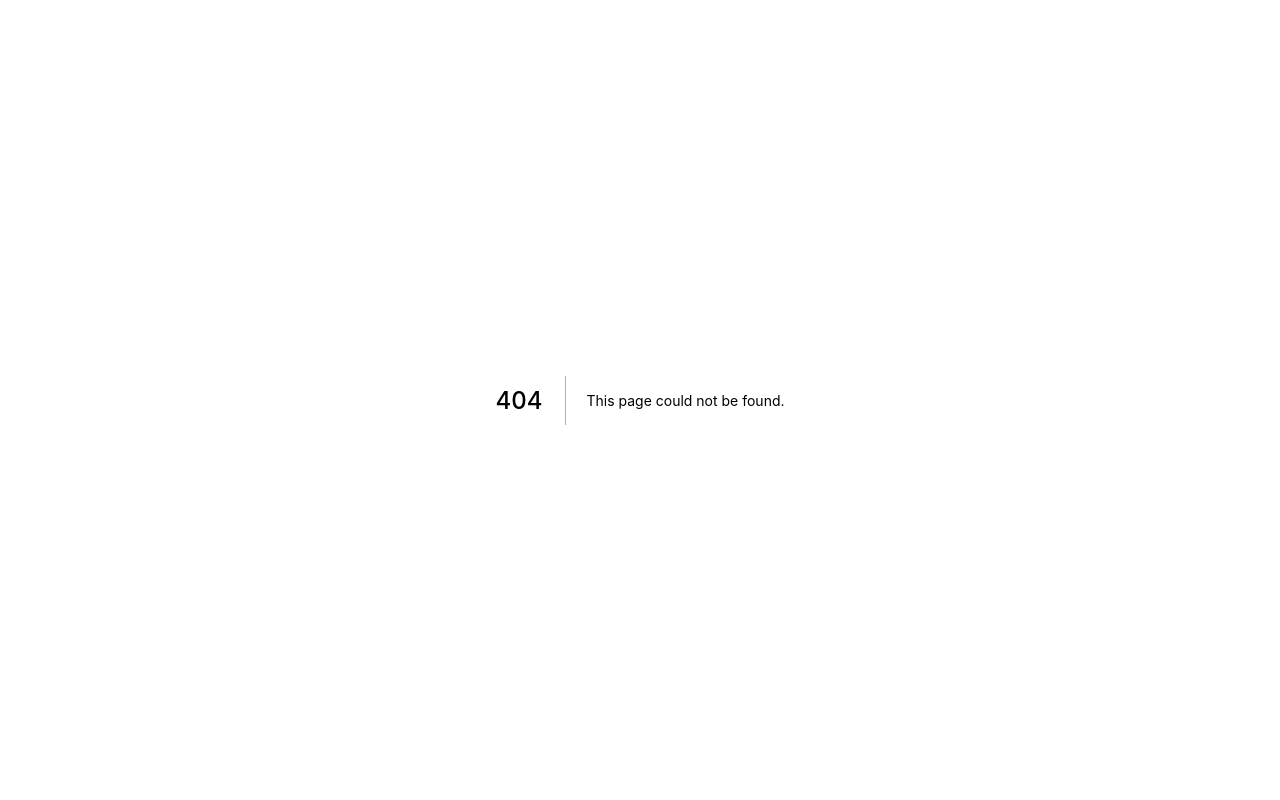
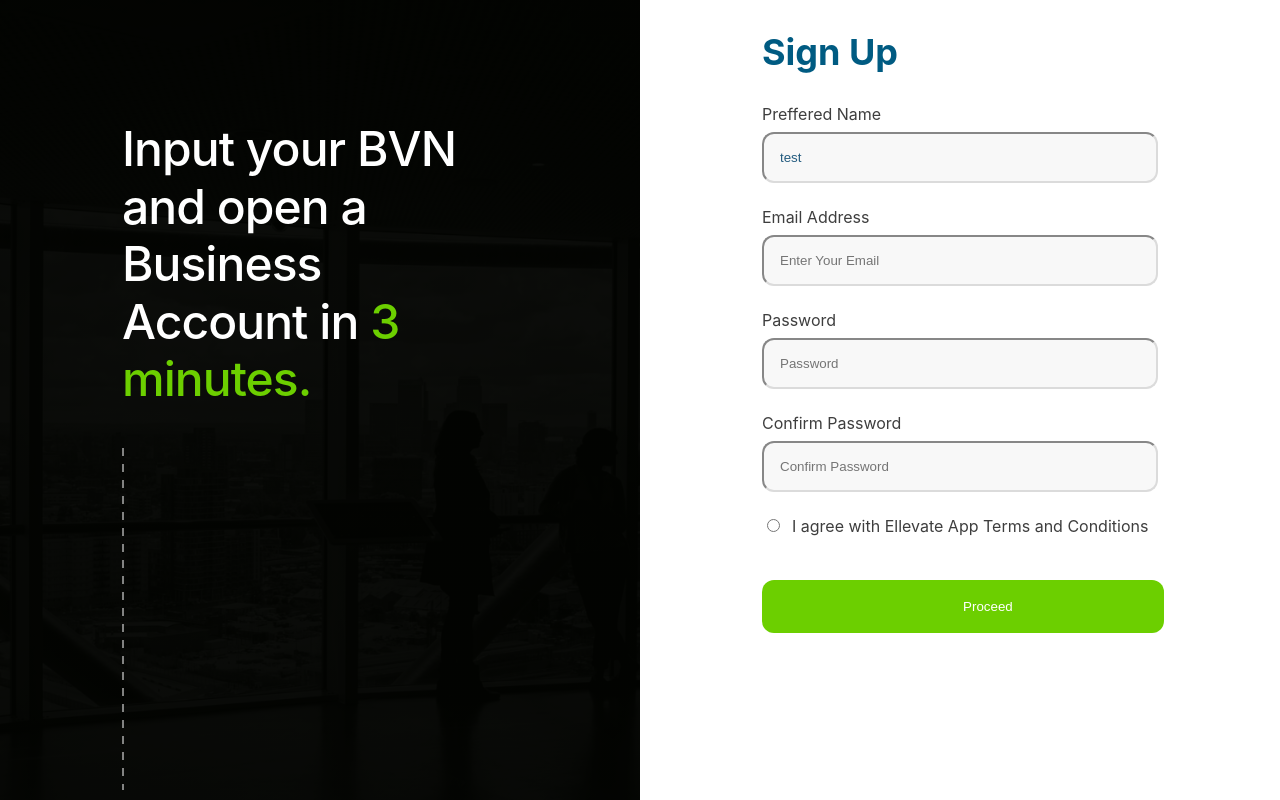
Before and after one commit to AgbajeOlayiwola/ElevateProd2, a Next.js app: page /Auth/SignUp in a window 1280 px wide. Before the commit this address had no page. Built offline with nearby package versions, Linux system fonts and the light colour scheme.

Commit message:
'sign-up'

```diff
--- a/components/ReusableComponents/Button/index.js
+++ b/components/ReusableComponents/Button/index.js
@@ -1,9 +1,9 @@
 import React from 'react';
 import Link from 'next/link';
 
-const ButtonComp = () => {
+const ButtonComp = ({link}) => {
     return (
-        <Link href="#">
+        <Link href={link}>
             <button>Proceed</button>
         </Link>
     );
--- /dev/null
+++ b/pages/Auth/SignUp/index.js
@@ -0,0 +1,105 @@
+import React from 'react';
+import { useForm } from 'react-hook-form';
+import styles from './style.module.css';
+import { ButtonComp } from '../../../components';
+
+const Signup = () => {
+    const {
+        register,
+        handleSubmit,
+        watch,
+        formState: { errors }
+    } = useForm();
+    const onSubmit = (data) => console.log(data);
+
+    console.log(watch('example')); // watch input value by passing the name of it
+
+    return (
+        <div className={styles.cover}>
+            <section className={styles.sectionI}>
+                <h2 className={styles.bvn}>
+                    Input your BVN and open a Business Account in
+                    <span> 3 minutes.</span>
+                </h2>
+                <svg
+                    width="2"
+                    height="342"
+                    viewBox="0 0 2 342"
+                    fill="none"
+                    xmlns="http://www.w3.org/2000/svg"
+                >
+                    <path d="M1 0V387" stroke="white" stroke-dasharray="8 8" />
+                </svg>
+            </section>
+            <section className={styles.sectionII}>
+                <div>
+                    <div>
+                        <h1 className={styles.signup}>Sign Up</h1>
+                    </div>
+                </div>
+                {/* /* "handleSubmit" will validate your inputs before invoking
+                "onSubmit" */}
+                <form onSubmit={handleSubmit(onSubmit)} className={styles.form}>
+                    {/* register your input into the hook by invoking the "register" function */}
+                    <div>
+                        <label>Preffered Name</label>
+                        <br />
+                        <input
+                            placeholder="Enter Your Name"
+                            className={styles.textInput}
+                            defaultValue="test"
+                            {...register('example')}
+                        />
+                    </div>
+
+                    {/* include validation with required or other standard HTML validation rules */}
+                    <div>
+                        <label>Email Address</label>
+                        <br />
+                        <input
+                            placeholder="Enter Your Email"
+                            className={styles.textInput}
+                            {...register('exampleRequired', { required: true })}
+                        />
+                    </div>
+
+                    {/* include validation with required or other standard HTML validation rules */}
+                    <div>
+                        <label>Password</label>
+                        <br />
+                        <input
+                            placeholder="Password"
+                            className={styles.textInput}
+                            {...register('exampleRequired', { required: true })}
+                        />
+                    </div>
+
+                    {/* include validation with required or other standard HTML validation rules */}
+                    <div>
+                        <label>Confirm Password</label>
+                        <br />
+                        <input
+                            placeholder="Confirm Password"
+                            className={styles.textInput}
+                            {...register('exampleRequired', { required: true })}
+                        />
+                    </div>
+                    <div>
+                        <input type="radio" className={styles.termcondition} />
+                        <label>
+                            I agree with Ellevate App
+                            <span> Terms and Conditions</span>
+                        </label>
+                    </div>
+                    {/* errors will return when field validation fails  */}
+                    {errors.exampleRequired && (
+                        <span>This field is required</span>
+                    )}
+                </form>
+                <ButtonComp link="../Success" />
+            </section>
+        </div>
+    );
+};
+
+export default Signup;
--- /dev/null
+++ b/pages/Auth/SignUp/style.module.css
@@ -0,0 +1,65 @@
+.cover {
+    display: flex;
+    align-items: center;
+    justify-content: center;
+}
+.bvn {
+    font-family: 'Inter';
+    font-style: normal;
+    font-weight: 500;
+    font-size: 48px;
+    line-height: 120%;
+    letter-spacing: -0.02em;
+    color: #ffffff;
+    margin-top: 15vh;
+}
+.termcondition {
+    width: fit-content;
+    margin-bottom: 3rem;
+    margin-right: 0.75rem;
+}
+.termcondition label span {
+    color: #005b82;
+}
+.bvn span {
+    color: #6ccf00;
+}
+.sectionI {
+    width: 50%;
+    height: 100vh;
+    background: linear-gradient(0deg, rgba(0, 0, 0, 80%), rgba(0, 0, 0, 80%)),
+        url('/Assets/Images/signupimage.png');
+    background-repeat: no-repeat;
+    background-size: cover;
+    background-position: 0%;
+    padding-left: 7.625rem;
+    padding-right: 7.625rem;
+    height: 100vh;
+}
+.sectionII {
+    width: 50%;
+    height: 100vh;
+    padding-left: 7.625rem;
+    padding-right: 7.625rem;
+}
+.textInput {
+    margin-top: 0.5rem;
+    margin-bottom: 1.5rem;
+}
+.form div label {
+    font-family: 'Inter';
+    font-style: normal;
+    font-weight: 400;
+    font-size: 16px;
+    line-height: 19px;
+
+    color: #3e3e3e;
+}
+.signup {
+    font-family: 'Inter';
+    font-style: normal;
+    font-weight: 700;
+    font-size: 36px;
+    line-height: 44px;
+    color: #005b82;
+}
--- a/pages/Home/styles.module.css
+++ b/pages/Home/styles.module.css
@@ -3,8 +3,6 @@
     align-items: center;
 }
 .form {
-    display: flex;
-    justify-content: space-between;
     font-family: 'Inter';
     font-style: normal;
     font-weight: 400;
@@ -24,7 +22,7 @@
 .select {
     font-size: 14px;
     font-weight: 800;
-    width: 95%;
+    width: 100%;
     margin-top: 0.844rem;
 }
 .selectI {
@@ -37,14 +35,16 @@
     width: 100%;
 }
 .select2 {
-    width: 30%;
+    width: 100%;
 }
 .Svg {
     position: absolute;
-    top: 4.375rem;
+    top: 6.375rem;
     left: 18.25rem;
 }
-
+.form div:nth-child(2) {
+    margin-top: 1.5rem;
+}
 .form div label {
     margin-bottom: 3%;
     font-family: 'Inter';
@@ -64,7 +64,7 @@
     padding: 5% 15% 3% 15%;
 }
 .sectionI {
-    width: 50%;
+    width: 100%;
     height: 100vh;
     display: grid;
     grid-template-columns: 50% 50%;
@@ -108,7 +108,7 @@
     width: 50%;
 }
 .bottom {
-    margin-top: 5.344rem;
+    margin-top: 3rem;
     width: fit-content;
 }
 .bottom p {
--- a/styles/globals.css
+++ b/styles/globals.css
@@ -9,6 +9,7 @@
     --global-select-borderColor: #dbdbdb;
     --global-select-backgroundColor: #f8f8f8;
     --global-select-color: #235b7f;
+    --global-inputtext-padding: 1rem 1rem;
 }
 
 html,
@@ -35,7 +36,14 @@ select {
     color: var(--global-select-color);
     cursor: pointer;
 }
-
+input {
+    border-radius: var(--global-select-borderRadius);
+    background-color: var(--global-select-backgroundColor);
+    padding: var(--global-inputtext-padding);
+    border-color: var(--global-select-borderColor);
+    color: var(--global-select-color);
+    width: 100%;
+}
 button {
     padding: var(--global-button-padding);
     color: var(--global-button-color);
```
Also changed, not shown: pages/Home/index.js (+246 -246 lines), public/Assets/Images/signupimage.png (added).
